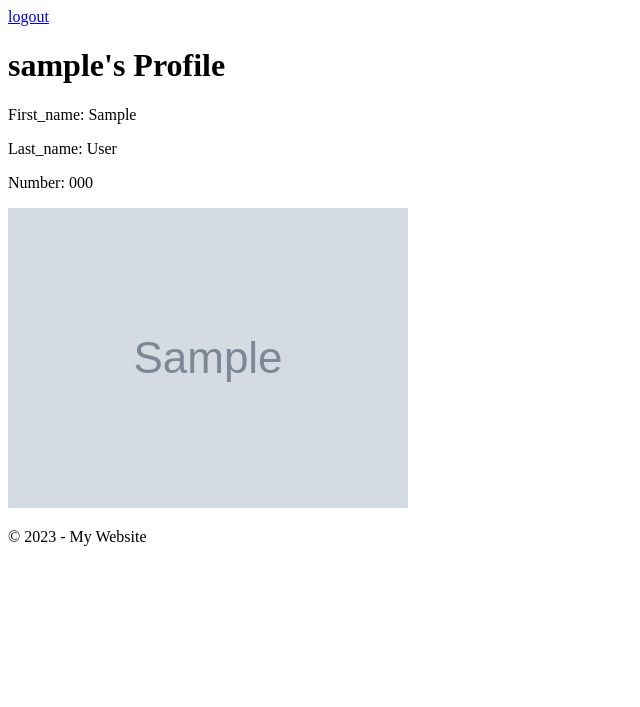
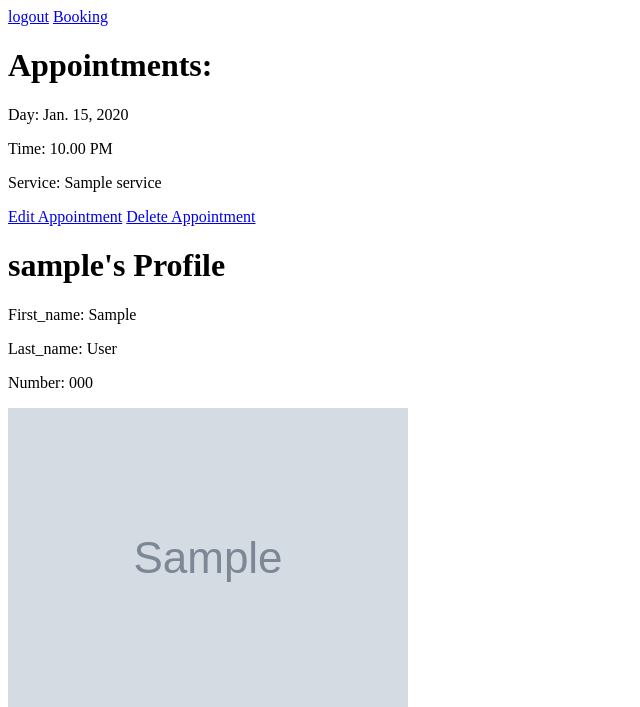
Before and after one commit to Fr3z1ng/graduation-project, a Django app: page /website/profile in a window 1280 px wide. Shown: the top 707 px of the page, without its empty margins (0-640 px from the left). Run offline with Django 4.2, Linux system fonts and the light colour scheme; a user stored in the database is signed in; tables that the repository leaves empty hold one stand-in row (values such as "Sample post"); grey boxes marked "Sample" are stand-in pictures; data that the repository does not hold is empty; parts of the project's set-up code (start-up, migrations or seed data) failed here and were passed over.

Commit message:
- исправлено отображение того что неправильно показывалось время при бронировании - добавил удаление бронирования

```diff
--- a/online/booking/admin.py
+++ b/online/booking/admin.py
@@ -1,5 +1,5 @@
 from django.contrib import admin
-from .models import Appointment, History
+from .models import Appointment, HistoryBooking
 
 
 class AppointmentAdmin(admin.ModelAdmin):
@@ -9,8 +9,8 @@
 admin.site.register(Appointment, AppointmentAdmin)
 
 
-class HistoryAdmin(admin.ModelAdmin):
+class HistoryBookingAdmin(admin.ModelAdmin):
     list_display = ['user', 'service']
 
 
-admin.site.register(History, HistoryAdmin)
+admin.site.register(HistoryBooking, HistoryBookingAdmin)
--- a/online/booking/models.py
+++ b/online/booking/models.py
@@ -35,5 +35,13 @@
         return f"{self.user} | day: {self.day} | time: {self.time} | {self.service}"
 
 
-class History(Appointment):
+class HistoryBooking(models.Model):
+    user = models.ForeignKey(User, on_delete=models.CASCADE, null=True, blank=True)
+    service = models.ForeignKey(Service, on_delete=models.CASCADE, null=True, blank=True)
+    day = models.DateField(default=datetime.now)
+    time = models.CharField(max_length=10, choices=TIME_CHOICES, default="3 PM")
+    time_ordered = models.DateTimeField(default=datetime.now, blank=True)
     created_at = models.DateField(auto_now_add=True)
+
+    def __str__(self):
+        return f"{self.user} | day: {self.day} | time: {self.time} | {self.service}"
--- a/online/booking/urls.py
+++ b/online/booking/urls.py
@@ -8,5 +8,5 @@
     path('user-panel', views.userPanel, name='userPanel'),
     path('user-update/<int:id>', views.userUpdate, name='userUpdate'),
     path('user-update-submit/<int:id>', views.userUpdateSubmit, name='userUpdateSubmit'),
-    path('staff-panel', views.staffPanel, name='staffPanel'),
+    path('remove/<int:id>', views.remove, name='remove'),
 ]
--- a/online/online/settings.py
+++ b/online/online/settings.py
@@ -110,7 +110,7 @@
 
 LANGUAGE_CODE = 'en-us'
 
-TIME_ZONE = 'UTC'
+TIME_ZONE = 'Europe/Minsk'
 
 USE_I18N = True
 
--- a/online/templates/profile.html
+++ b/online/templates/profile.html
@@ -4,6 +4,7 @@
 {% if user.is_authenticated %}
 <a href="{% url 'users:logout' %}">logout</a>
 {% endif %}
+<a href="{% url 'booking:booking' %}">Booking</a>
 {% if appointments.count > 0 %}
 <div class="mt-5 ">
     <h1 class=" ms-5">Appointments:</h1>
@@ -15,6 +16,7 @@
             <p class="list-group mt-2">Service: {{ appointment.service.name }}</p>
             <div class="mt-3 mb-2">
                 <a class="btn btn-primary rounded-3 p-2" href="{% url 'booking:userUpdate' appointment.id %}">Edit Appointment</a>
+                <a class="btn btn-primary rounded-3 p-2" href="{% url 'booking:remove' appointment.id %}">Delete Appointment</a>
             </div>
         </div>
         {% endfor %}
--- a/online/website/views.py
+++ b/online/website/views.py
@@ -1,12 +1,14 @@
 from django.shortcuts import render, redirect
 from django.http import HttpRequest, HttpResponse, HttpResponseRedirect
 
-from booking.models import Appointment
+from booking.models import Appointment, HistoryBooking
 from .models import Service, Profile
 from .forms import ProfileModelForm
 from django.urls import reverse
 from .models import Profile
 from datetime import datetime
+from django.utils import timezone
+import pytz
 
 
 def index(request: HttpRequest):
@@ -37,11 +39,17 @@
     now = datetime.now()
     appointments = Appointment.objects.filter(user=request.user)
     appointments_time = Appointment.objects.filter(day=now.date(), time__lt=now.time())
-    appointments_day = Appointment.objects.filter(day__lt=now.date(), time__lt=now.time())
     some_list = []
-    if appointments_time or appointments_day != some_list:
+    if appointments_time != some_list:
+        for appointment in appointments_time:
+            history = HistoryBooking()
+            history.user = appointment.user
+            history.service = appointment.service
+            history.day = appointment.day
+            history.time = appointment.time
+            history.time_ordered = appointment.time_ordered
+            history.save()
         appointments_time.delete()
-        appointments_day.delete()
     return render(request, "profile.html", context={'profile': profile_all, 'form': form, 'appointments': appointments})
 
 
```
Also changed, not shown: online/booking/views.py (+24 -4 lines), online/booking/migrations/0003_history.py (deleted).
